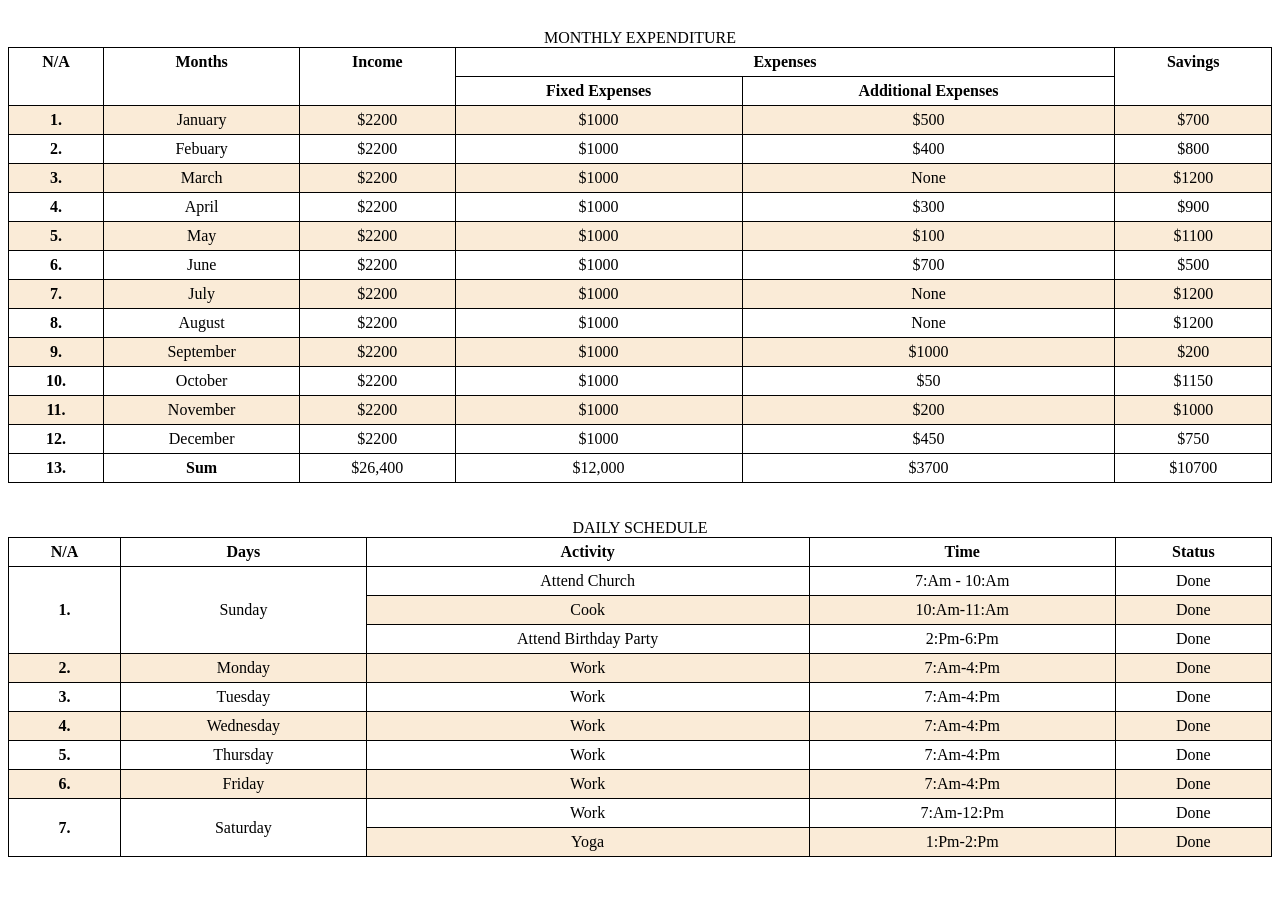
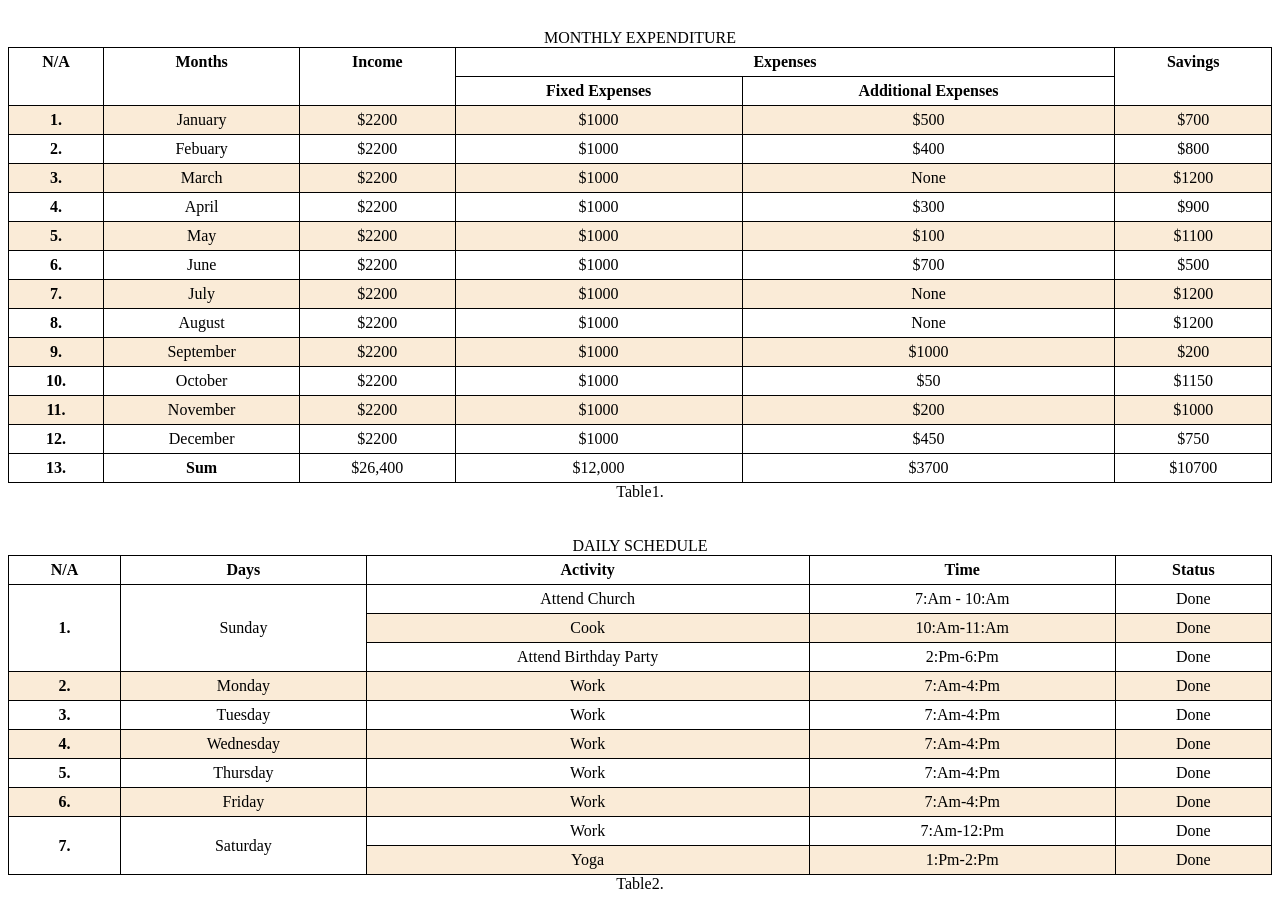
Before and after one commit to Silvyjson/dctpassignment, a plain HTML site: page index.html in a window 1280 px wide. Shown: the part 72-973 px from the top of the page. Before the commit the page ends 937 px from the top, so only its background shows below. Drawn offline with Linux system fonts and the light colour scheme.

Commit message:
Add files via upload

```diff
--- a/index.html
+++ b/index.html
@@ -10,12 +10,15 @@
          td,th{border: 1px solid black; text-align: center;padding: 5px;}
          tr:nth-child(even){background-color: antiquewhite;}
          .tr1{border-top-style: hidden;}
+         tr:hover{background-color: rosybrown;}
      </style>
   </head>
   <body>
       <h1><p style="text-align: center;">DCTP ASSIGNMENT</p></h1>
-     <table>
+     <div style="overflow: auto;">
+      <table>
           <caption>MONTHLY EXPENDITURE</caption>
+          <caption style="caption-side: bottom;">table1.</caption>
          <thead>
              <tr>
                     <th>N/A</th>
@@ -145,6 +148,7 @@
        <br><br>
        <table>
            <caption>DAILY SCHEDULE</caption>
+           <caption style="caption-side: bottom;">table2.</caption>
            <thead>
               <tr>
                  <th>N/A</th>
@@ -221,5 +225,6 @@
                 </tr>
             </tbody>
        </table>
-   </body>
+       </div>
+    </body>
 </html>
```
